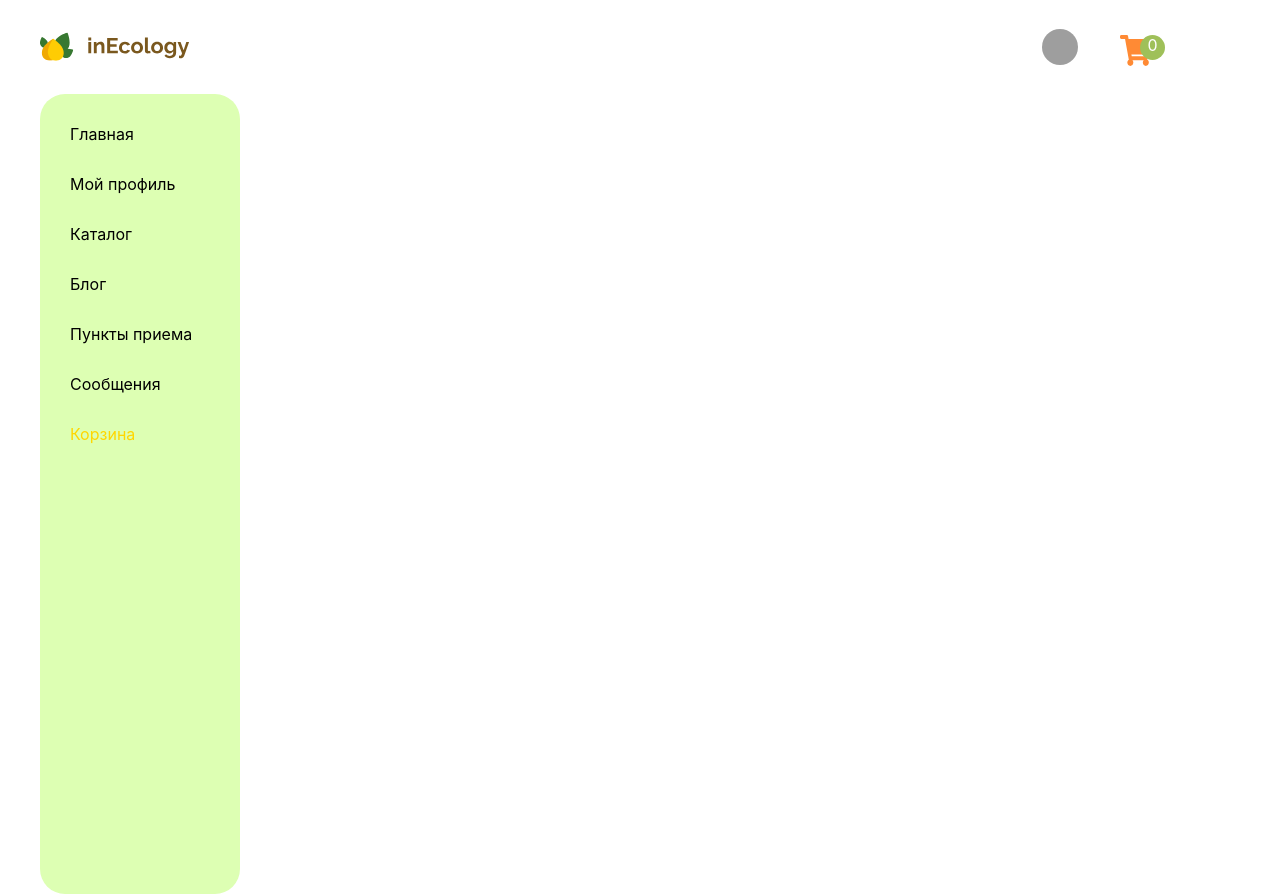
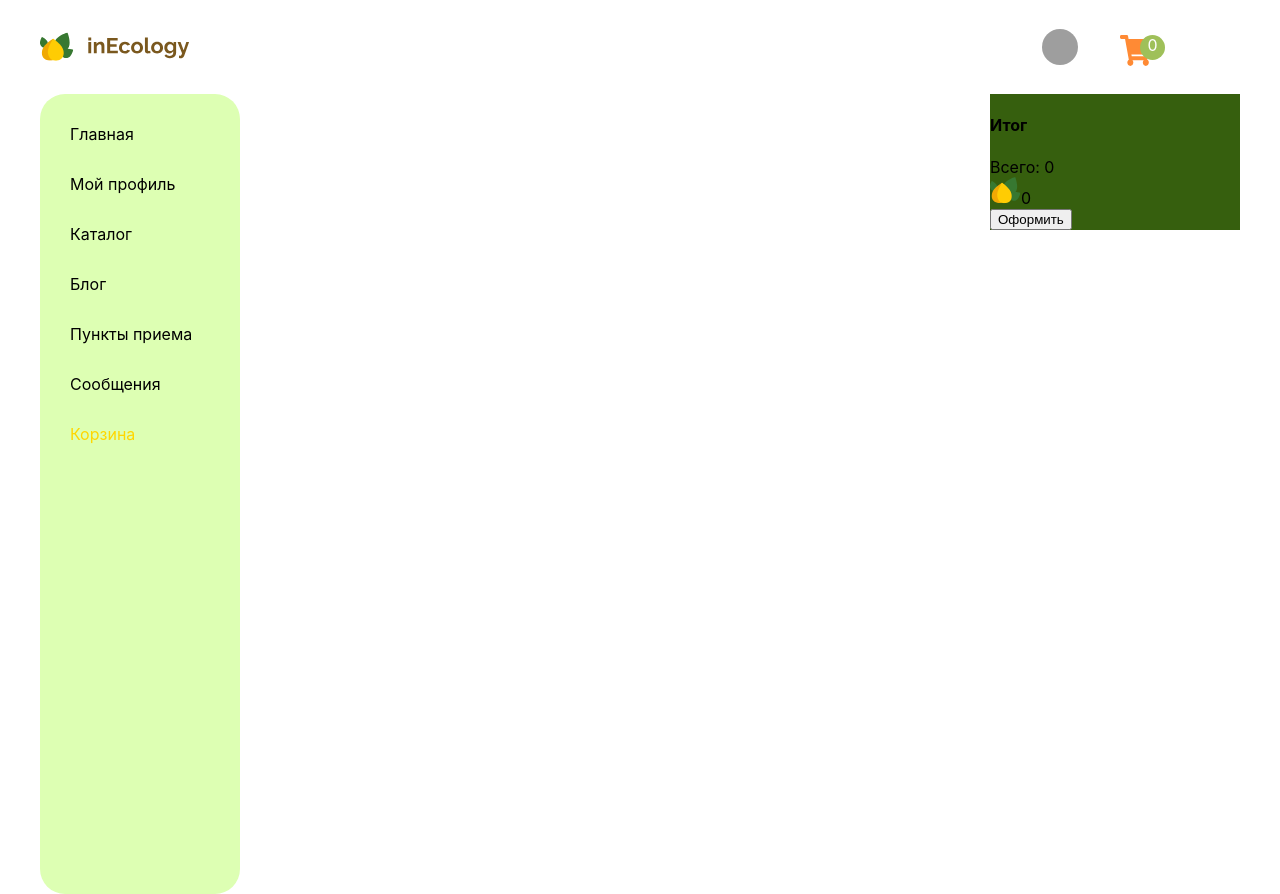
Before and after one commit to wild-dino/InEcology, a React (Create React App) app: page /cart in a window 1280 px wide. Built offline with nearby package versions, Linux system fonts and the light colour scheme; grey boxes are pictures that could not be loaded.

Commit message:
add CartItem component

```diff
--- a/src/components/Cart/Cart.jsx
+++ b/src/components/Cart/Cart.jsx
@@ -1,11 +1,50 @@
-import React from 'react';
+import React, {useState, useEffect} from 'react';
+import {connect} from "react-redux";
+import CartItem from "./CartItem/CartItem";
+import s from "./Cart.module.css";
+import logo from "./../../assets/Icons/logo.svg";
 
-const Cart = () => {
+const Cart = ({cart, currentBalance}) => {
+    const [totalPrice, setTotalPrice] = useState(0);
+    const [totalItems, setTotalItem] = useState(0);
+
+    useEffect(() => {
+        let items = 0;
+        let price = 0;
+
+        cart.forEach((item) => {
+            items += item.qty;
+            price += item.qty * item.cost;
+        })
+
+        setTotalPrice(price);
+        setTotalItem(items)
+    }, [cart, totalPrice, totalItems, setTotalPrice, setTotalItem])
+
+    const cartElements = cart.map(item => <CartItem itemData={item} key={item.id}/>)
     return (
-        <div>
-
+        <div className={s.cart}>
+            <div className={s.cart__items}>
+                {cartElements}
+            </div>
+            <div className={s.cart__summary}>
+                <h4 className={s.summary__title}>Итог</h4>
+                <div className={s.summary__price}>
+                    <div>Всего: {totalItems}</div>
+                    <div><img src={logo}/>{(totalPrice > currentBalance)? "Недостаточно средств :(" : totalPrice }</div>
+                </div>
+                <button className={s.summary_btn}>Оформить</button>
+            </div>
         </div>
     );
 };
 
-export default Cart;
+const mapStateToProps = state => {
+    return {
+        cart: state.catalog.cart,
+        currentBalance: state.catalog.currentBalance
+    }
+}
+
+
+export default connect(mapStateToProps)(Cart);
--- a/src/components/Cart/Cart.module.css
+++ b/src/components/Cart/Cart.module.css
@@ -0,0 +1,8 @@
+.cart {
+    display: grid;
+    grid-template-columns: 3fr 1fr;
+}
+
+.cart__summary {
+    background-color: #365F0E;
+}
--- /dev/null
+++ b/src/components/Cart/CartItem/CartItem.jsx
@@ -0,0 +1,28 @@
+import React from 'react';
+import s from './CartItem.module.css';
+
+const CartItem = ({itemData}) => {
+    return (
+        <div className={s.cartItem}>
+            <img
+                className={s.cartItem__image}
+                src={require(`./../../../assets/Catalog/${itemData.image}`)}
+            />
+            <div className={s.cartItem__details}>
+                <p className={s.cartItem__title}>{itemData.name}</p>
+                <p className={s.cartItem__cost}>{itemData.cost}</p>
+            </div>
+            <div className={s.cartItem__actions}>
+                <div className={s.cartItem__qty}>
+                    <label htmlFor="qty">Qty</label>
+                    <input min="1" type="number" id="qty" name="qty" value={itemData.qty}/>
+                </div>
+                <button className={s.actions__deleteItemBtn}>
+                    delete
+                </button>
+            </div>
+        </div>
+    );
+};
+
+export default CartItem;
--- /dev/null
+++ b/src/components/Cart/CartItem/CartItem.module.css
@@ -0,0 +1,11 @@
+.cartItem {
+    background-color: #DDFFB3;
+}
+
+.cartItem__image {
+
+}
+
+.cartItem__details {
+
+}
--- a/src/redux/catalog-reducer.js
+++ b/src/redux/catalog-reducer.js
@@ -15,7 +15,8 @@ let initialState = {
         {id: 8, image: 'jivuchka.png', name: 'Живучка ползучая', cost: 50}
     ],
     cart: [],
-    currentItem: null
+    currentItem: null,
+    currentBalance: 250
 }
 
 export const catalogReducer = (state = initialState, action) => {
```
